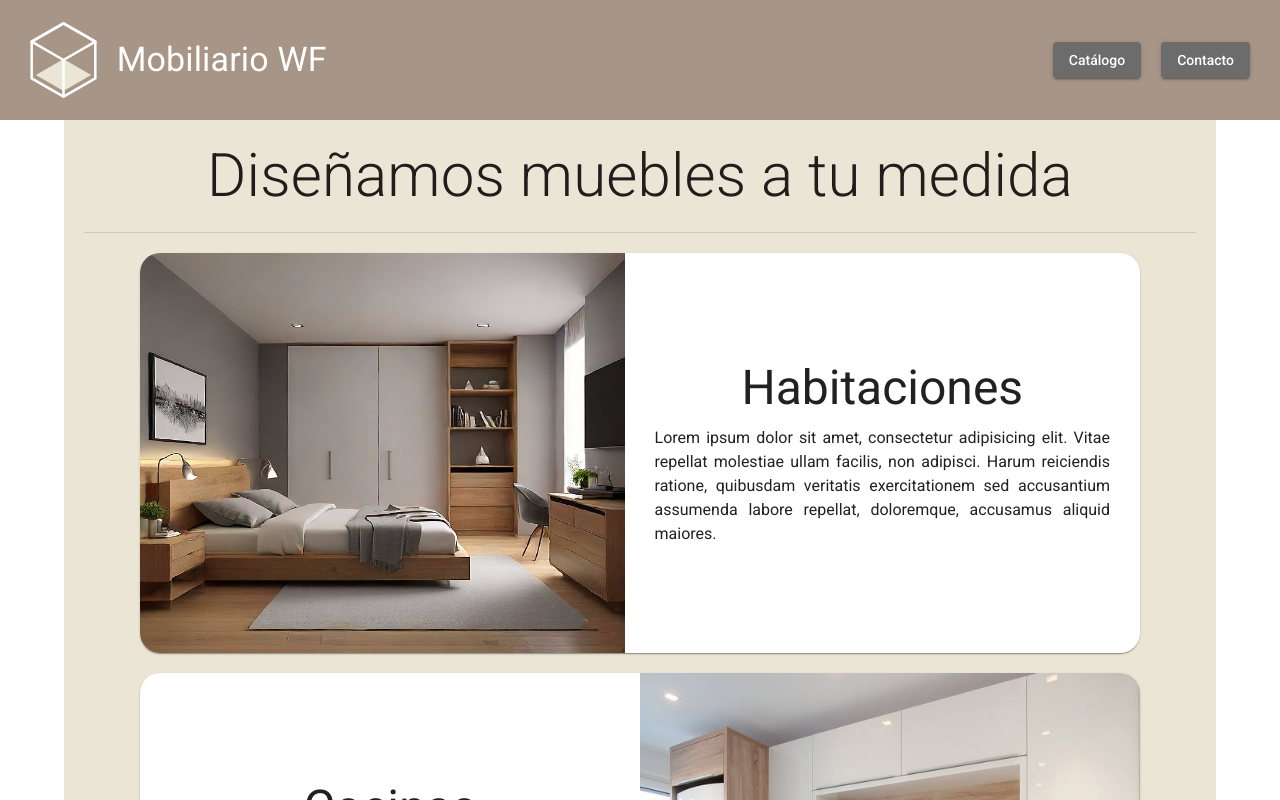
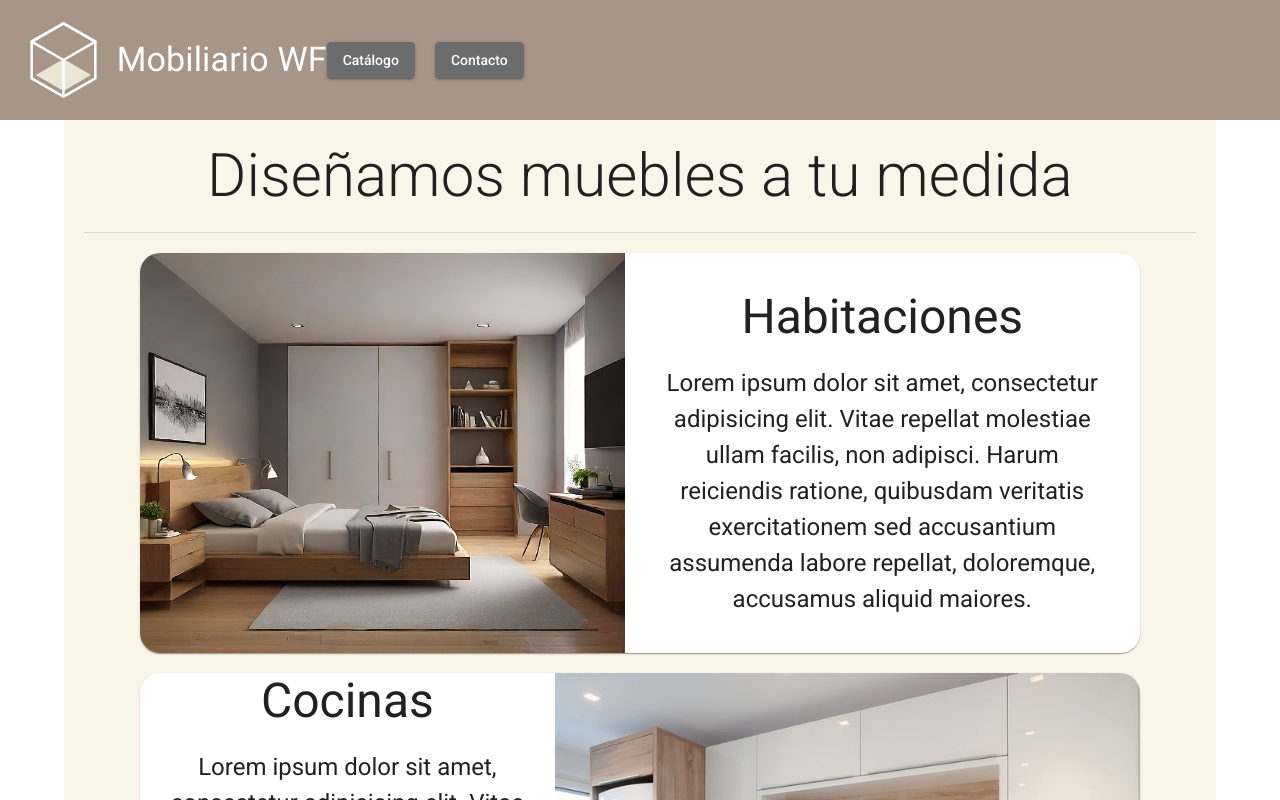
Before and after one commit to wsflorianf/muebles-web, a React (Vite) app: page / in a window 1280 px wide. Shown: the top 800 px of the page. Built offline with nearby package versions, Linux system fonts and the light colour scheme.

Commit message:
Estilos específicos movidos a los componentes

```diff
--- a/src/App.css
+++ b/src/App.css
@@ -1,3 +1,4 @@
+
 * {
   font-optical-sizing: auto;
   font-family: 'Roboto', sans-serif;
@@ -18,11 +19,9 @@ a{
 nav {
   width: 100%;
   height: 15vh;
-  display: grid;
-  grid-template-columns: 1fr 1fr;
+  padding: 0 30px;
+  display: flex;
   align-items: center;
-  justify-content: space-around;
-  padding: 0 30px;
 }
 
 nav > *{
@@ -46,12 +45,19 @@ nav > *{
   justify-self: flex-end;
 }
 
+.title{
+    background: -webkit-linear-gradient(#877566 40%, #bab7b1);
+    background-clip: text;
+    -webkit-text-fill-color: transparent;
+  }
+
 main {
   width: 90%;
 }
 
 .section {
   min-height: 85vh;
+  padding-top: 10px;
   display: flex;
   flex-direction: column;
   align-items: center;
@@ -64,28 +70,7 @@ main {
 #main{
   padding: 20px;
   gap: 20px;
-  background-color: #ebe5d5;
-}
-
-.type-card img{
-  max-width: 50%;
-  height: 100%;
-  object-fit: fill;
-}
-
-.type-card > div{
-  box-sizing: border-box;
-  display: flex;
-  gap: 10px;
-  flex-direction: column;
-  align-items: center;
-  justify-content: center;
-  padding: 30px;
-  text-align: justify;
-}
-
-.reverse{
-  flex-direction: row-reverse;
+  background-color: #faf5e9;
 }
 
 .hidden{
@@ -102,7 +87,35 @@ main {
 
 footer{
   width: 100%;
-  background-color: #787878;
-  height: 30vh;
+  padding: 20px;
+  background-color: #a3a3a3;
+  height: 33vh;
   color: #fff;
 }
+
+#whatsapp-icon{
+  position: fixed;
+  z-index: 100;
+  bottom: 0;
+  right: 0;
+  margin: 10px;
+}
+
+#whatsapp-icon img{
+  height: 70px;
+}
+
+@media screen and (max-width: 900px){
+
+  nav{
+    height: 8vh;
+  }
+
+  nav > *{
+    height: 100%;
+  }
+
+  main {
+    width: 100%;
+  }
+}
--- a/src/components/TypeCard.tsx
+++ b/src/components/TypeCard.tsx
@@ -1,22 +1,78 @@
-import { Card, CardActionArea, CardContent, CardMedia, Typography } from '@mui/material'
+import {
+  Card,
+  CardActionArea,
+  CardContent,
+  CardMedia,
+  Typography,
+} from '@mui/material'
+import { MySxProps } from '../types'
 
-interface TypeCardProps{
-    image: string
-    title: string
-    description: string
-    reverse?: boolean
+interface TypeCardProps {
+  image: string
+  title: string
+  description: string
+  reverse?: boolean
+  onClick: () => void
+}
+
+const cardSizes = {
+  height: {
+    xs: 600,
+    md: 400,
+  },
+}
+
+const styles: MySxProps = {
+  card: {
+    height: cardSizes.height,
+    width: '1000px',
+    maxWidth: '95%',
+    borderRadius: '20px',
+    transition: 'all 0.8s ease-out',
+  },
+  actionArea: {
+    display: 'flex',
+    height: cardSizes.height,
+  },
+  cardContent: {
+    boxSizing: 'border-box',
+     height: { md: '100%', xs: '50%' },
+     width: '100%',
+     display: 'flex',
+     gap: '20px',
+     flexDirection: 'column',
+     alignItems: 'center',
+     justifyContent: 'center',
+     padding: '30px',
+     textAlign: 'center',
+
+    },
+  image: {
+    height: {md: '100%', xs: '50%' },
+    objectFit: {md: 'fill', xs: 'cover'}
+  },
 }
 
 export default function TypeCard(props: TypeCardProps) {
-
   return (
-    <Card className='hidden' sx={{height: '400px', width: '1000px', maxWidth: '90%', borderRadius: '20px', transition: 'all 0.8s ease-out'}}>
-      <CardActionArea className='type-card' sx={{display: 'flex', height: '400px', flexDirection: props.reverse?'row-reverse':'row'}}>
-      <CardMedia component='img' image={props.image} alt='n'/>
-      <CardContent  sx={{height: '100%', width: '100%'}}>
-      <Typography component='div' variant='h3' fontWeight={400}>{props.title}</Typography>
-        <Typography component={'div'}>{props.description}</Typography>
-      </CardContent>
+    <Card className='hidden' sx={styles.card}>
+      <CardActionArea
+        onClick={props.onClick}
+        sx={{
+          ...styles.actionArea,
+          flexDirection: {
+            xs: 'column-reverse',
+            md: props.reverse ? 'row-reverse' : 'row',
+          },
+        }}
+      >
+        <CardMedia sx={styles.image} component='img' image={props.image} alt={props.title} />
+        <CardContent sx={styles.cardContent}>
+          <Typography component='div' variant='h3' fontWeight={400} fontSize={{xs: 36, md: 48}}>
+            {props.title}
+          </Typography>
+          <Typography fontSize={24} component={'div'}>{props.description}</Typography>
+        </CardContent>
       </CardActionArea>
     </Card>
   )
```
